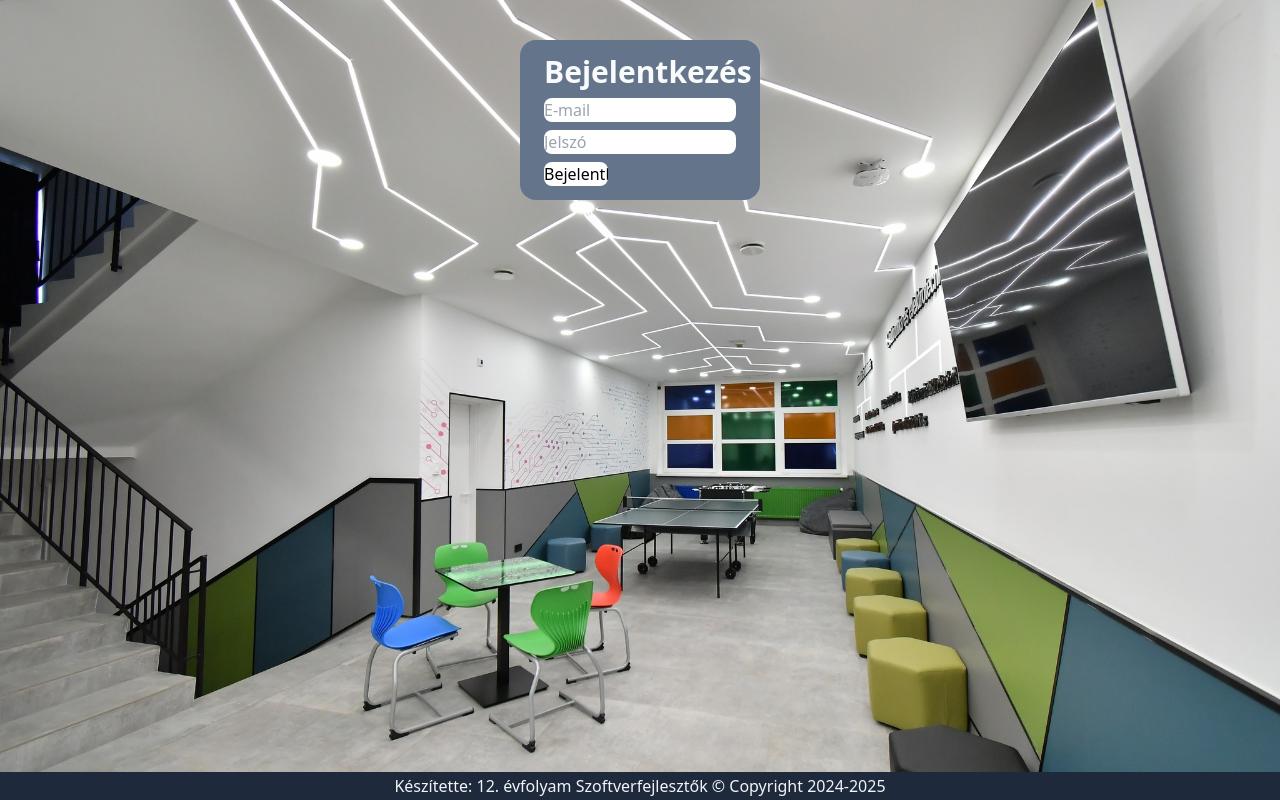
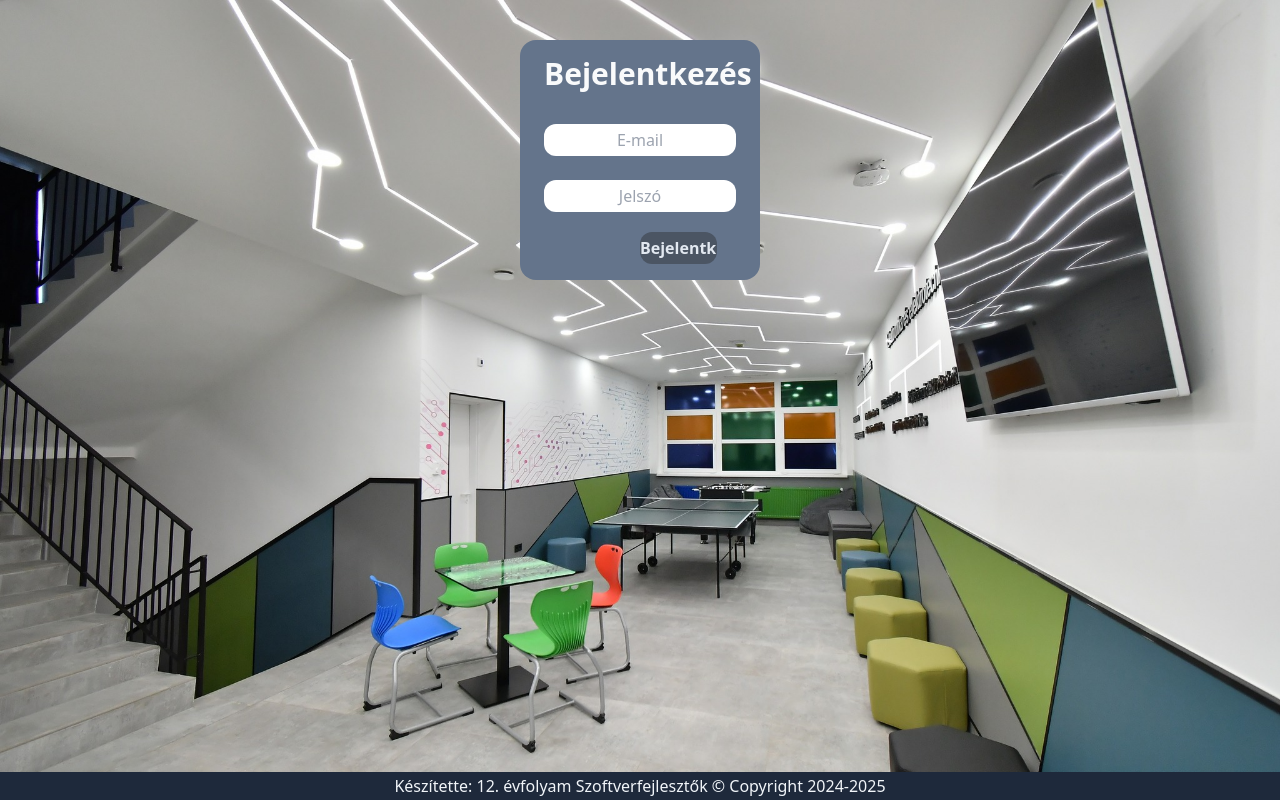
Before and after one commit to Pollak-Projects/landing_page, a Vue app: page /login in a window 1280 px wide. Built offline with nearby package versions, Linux system fonts and the light colour scheme.

Commit message:
login design part2

```diff
--- a/src/pages/Login.vue
+++ b/src/pages/Login.vue
@@ -1,12 +1,12 @@
 <script setup></script>
 <template>
   <div class="h-full w-full flex flex-col justify-center items-center">
-    <div class="flex bg-slate-500 h-40 w-1/5 justify-center items-center rounded-2xl">
-        <div class="flex flex-col gap-2 w-4/5">
+    <div class="flex bg-slate-500 h-60 w-1/5 justify-center items-center rounded-2xl">
+        <div class="flex flex-col gap-4 w-4/5">
           <h1 class="text-gray-50 font-semibold text-3xl">Bejelentkezés</h1>
-          <input type="text" placeholder="E-mail" class="rounded-lg text-balance"/>
-          <input type="password" placeholder="Jelszó" class="rounded-lg"/>
-          <input type="submit" value="Bejelentkezés" class="bg-white w-1/3 justify-center items-center flex rounded-lg cursor-pointer">
+          <input type="text" placeholder="E-mail" class="rounded-xl text-balance mt-4 text-center mb-2 h-8"/>
+          <input type="password" placeholder="Jelszó" class="rounded-xl h-8 text-center"/>
+          <input type="submit" value="Bejelentkezés" class="justify-center items-center flex rounded-xl cursor-pointer mt-1 ml-24 bg-gray-600 text-slate-200 font-semibold w-2/5 h-8">
       </div>
     </div>
   </div>
```
